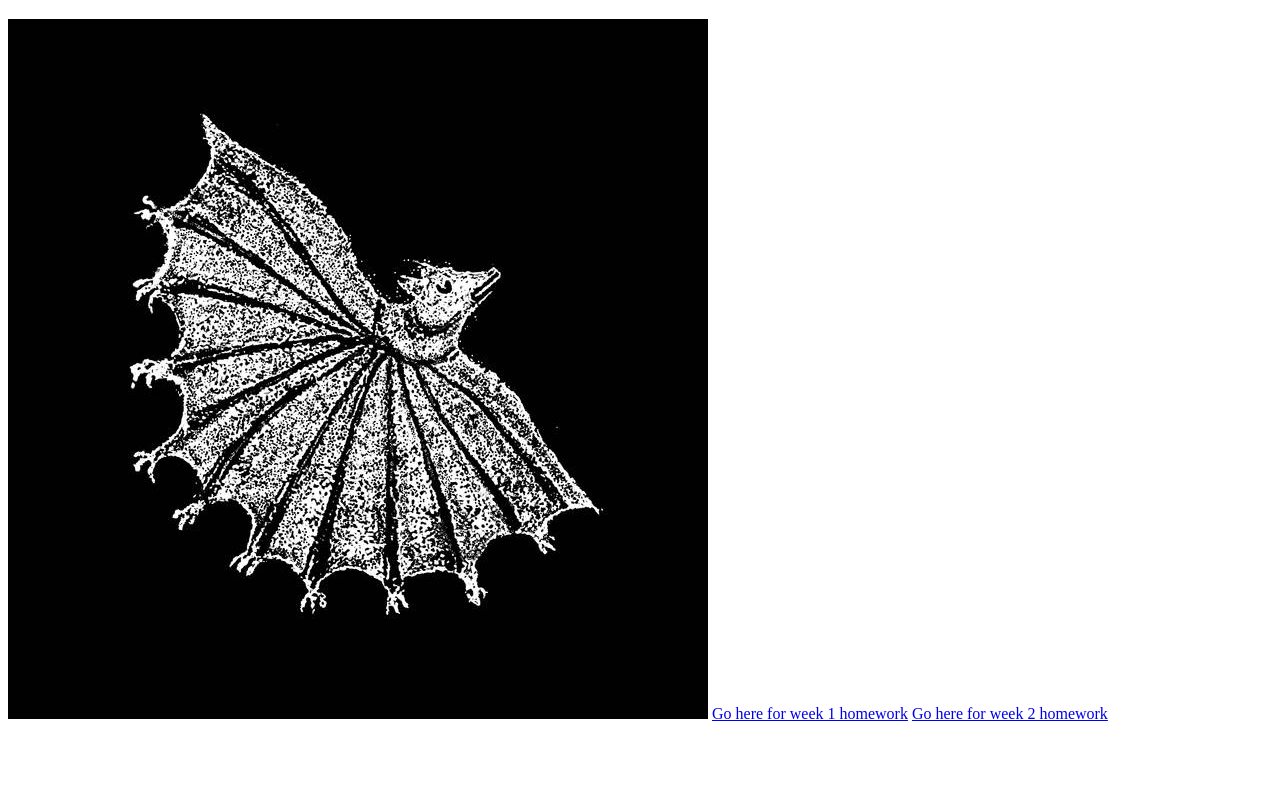
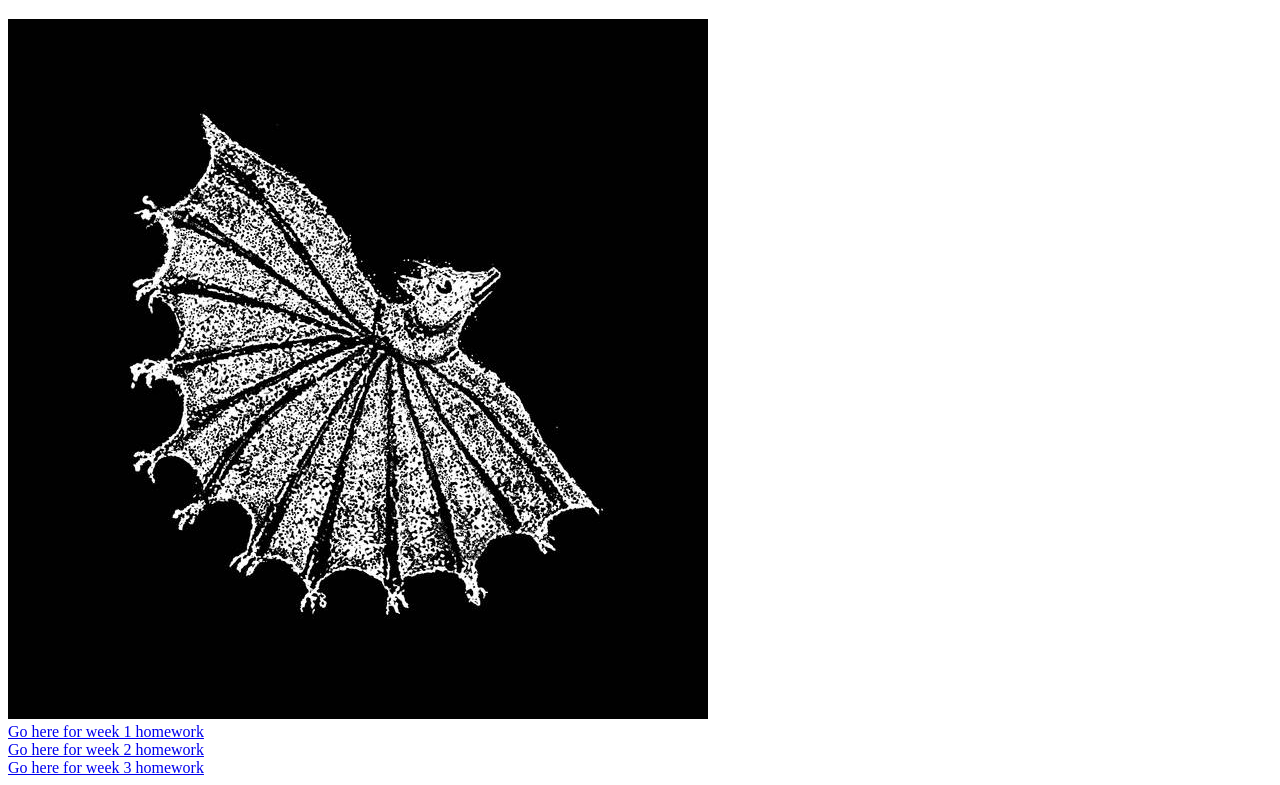
Before and after one commit to docezeWD/neit-william-2024-hw, a plain HTML site: page index.html in a window 1280 px wide. Shown: the part 61-846 px from the top of the page. Before the commit the page ends 800 px from the top, so only its background shows below. Drawn offline with Linux system fonts and the light colour scheme.

Commit message:
Added hw3 link

```diff
--- a/index.html
+++ b/index.html
@@ -9,7 +9,11 @@
     <body>
         <h1>NAVIGATE TO HOMEWORK PLACE</h1>
         <img src="images/ignoregrief.jpeg" alt="Ignore Grief album cover">
+        <br>
         <a href="w1/homework.html">Go here for week 1 homework</a>
+        <br>
         <a href="w2/index.html">Go here for week 2 homework</a>
+        <br>
+        <a href="w3/index.html">Go here for week 3 homework</a>
     </body>
 </html>
```
